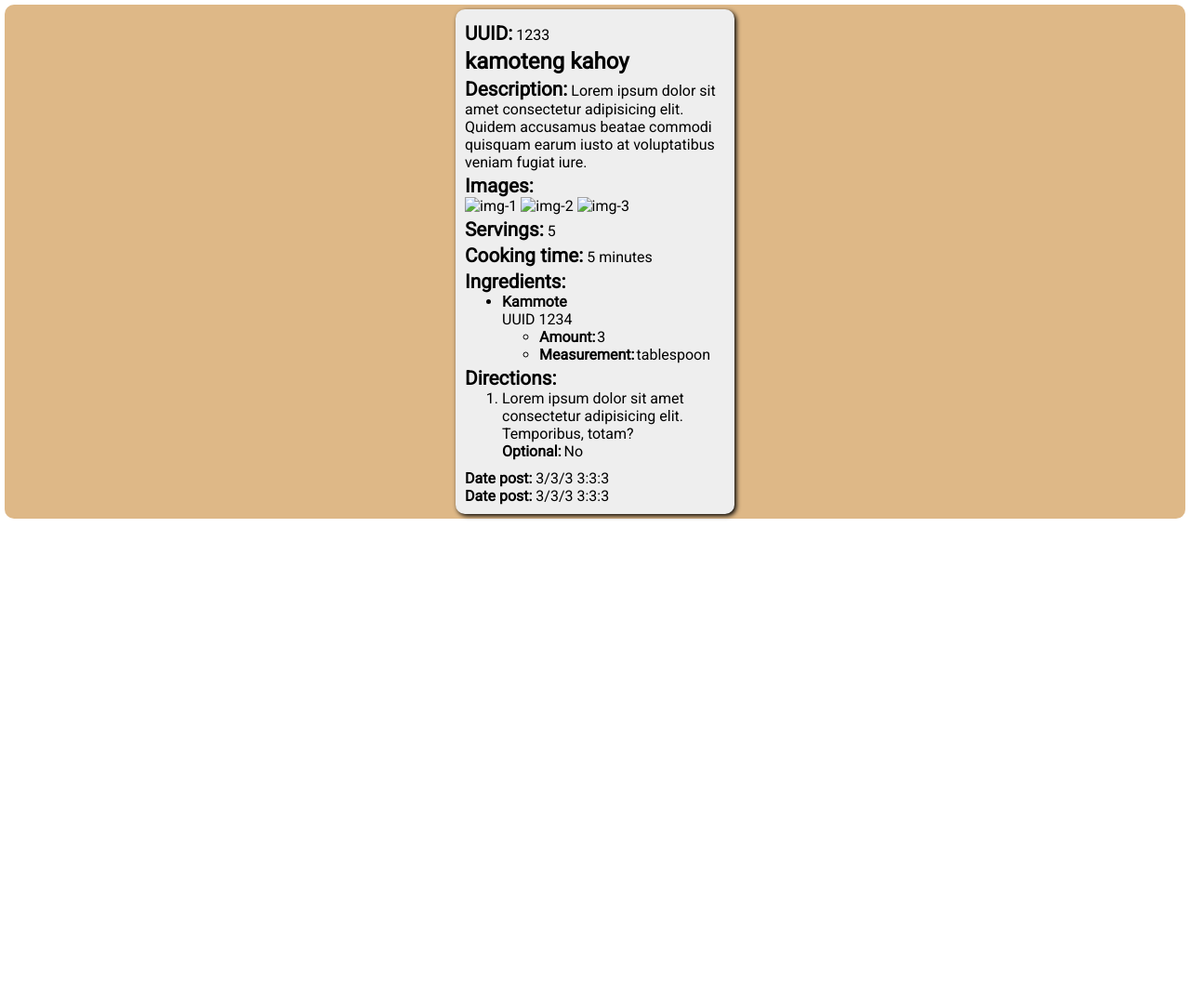
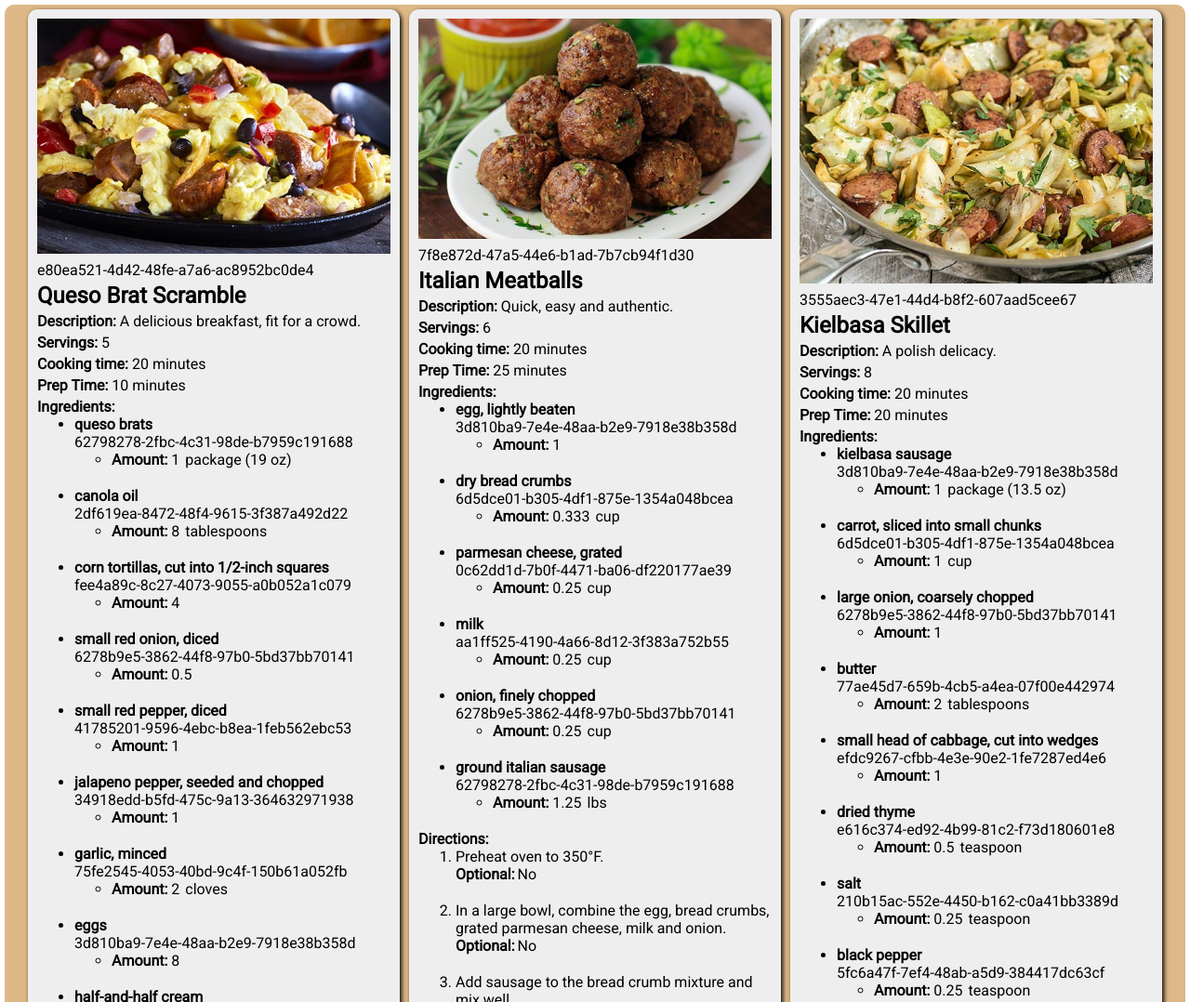
Before and after one commit to Lougerb/crescendoskilltest-JS, a plain HTML site: page index.html in a window 1280 px wide. Shown: the top 1078 px of the page at 93% size. Before the commit the page ends 800 px from the top, so only its background shows below. Drawn offline with Linux system fonts and the light colour scheme.

Commit message:
api recipe working

```diff
--- a/index.html
+++ b/index.html
@@ -10,14 +10,16 @@
   <body>
     <div id="wrapper">
       <section id="recipe"></section>
+
       <template id="recipe-template">
         <div class="food">
+          <img src="" alt="" class="food-img" />
           <div class="recipe-subtitle-wrapper">
-            <span class="recipe-subtitle">UUID:</span>
+            <!-- <span class="recipe-subtitle">UUID:</span> -->
             <span class="food-id">1233</span>
           </div>
 
-          <h1 class="food-title">kamoteng kahoy</h1>
+          <h1 class="food-title">Food Title</h1>
           <div class="recipe-subtitle-wrapper">
             <span class="recipe-subtitle">Description:</span>
             <span class="recipe-subtitle-text description">
@@ -26,14 +28,7 @@
               veniam fugiat iure.
             </span>
           </div>
-          <div class="recipe-subtitle-wrapper">
-            <span class="recipe-subtitle">Images:</span>
-            <div class="img-wrapper">
-              <img src="" alt="img-1" class="recipie-img-full" />
-              <img src="" alt="img-2" class="recipie-img-med" />
-              <img src="" alt="img-3" class="recipie-img-sm" />
-            </div>
-          </div>
+
           <div class="recipe-subtitle-wrapper">
             <span class="recipe-subtitle">Servings:</span>
             <span class="recipe-subtitle-text servings">5</span>
@@ -46,34 +41,38 @@
             </span>
           </div>
           <div class="recipe-subtitle-wrapper">
+            <span class="recipe-subtitle">Prep Time:</span>
+            <span class="recipe-subtitle-text">
+              <span class="preptime">5</span>
+              <span>minutes</span>
+            </span>
+          </div>
+          <div class="recipe-subtitle-wrapper">
             <span class="recipe-subtitle">Ingredients:</span>
-            <ul class="ingredient">
+            <ul class="ingredient"></ul>
+            <template class="ingredient-template">
               <li>
                 <h4 class="ingredient-title">Kammote</h4>
                 <span>
-                  <span>UUID</span>
+                  <!-- <span class="ingredient-subtitle">UUID</span> -->
                   <span class="ingredient-id">1234</span>
                 </span>
                 <ul>
                   <li>
                     <div>
-                      <h4 class="ingredient-subtitle">Amount:</h4>
+                      <span class="ingredient-subtitle">Amount:</span>
                       <span class="amount">3</span>
-                    </div>
-                  </li>
-                  <li>
-                    <div>
-                      <h4 class="ingredient-subtitle">Measurement:</h4>
-                      <span class="measurement">tablespoon</span>
+                      <span class="measurement">pieces</span>
                     </div>
                   </li>
                 </ul>
               </li>
-            </ul>
+            </template>
           </div>
           <div class="recipe-subtitle-wrapper">
             <span class="recipe-subtitle">Directions:</span>
-            <ol>
+            <ol class="direction-list"></ol>
+            <template class="direction-template">
               <li>
                 <span class="instruction">
                   Lorem ipsum dolor sit amet consectetur adipisicing elit.
@@ -84,7 +83,7 @@
                   <span class="optional">No</span>
                 </span>
               </li>
-            </ol>
+            </template>
           </div>
           <div class="date">
             <div class="date-wrapper">
@@ -92,13 +91,16 @@
               <span class="date-time post">3/3/3 3:3:3</span>
             </div>
             <div class="date-wrapper">
-              <span class="date-title">Date post:</span>
+              <span class="date-title">Edit post:</span>
               <span class="date-time edit">3/3/3 3:3:3</span>
             </div>
           </div>
         </div>
       </template>
-      <div id="specials"></div>
+      <section id="specials"></section>
+      <template id="specials-template">
+        <div class="special-food"></div>
+      </template>
     </div>
     <script src="/js/script.js"></script>
   </body>
--- a/js/script.js
+++ b/js/script.js
@@ -10,7 +10,6 @@ async function getRecipe() {
   // console.log(recipe.recipes);
 
   const recipeList = recipe.recipes;
-  // console.log(recipeList);
 
   recipeList.forEach((food) => {
     // Datastruct
@@ -20,12 +19,10 @@ async function getRecipe() {
       description,
       images: { full: imgFull, medium: imgMed, small: imgSM },
       servings,
-      preptime,
-      cooktime,
-      ingredients: [
-        { uuid: ingredientsID, amount, measurement, name: ingredientName },
-      ],
-      directions: [{ instructions, optional }],
+      prepTime,
+      cookTime,
+      ingredients,
+      directions,
       postDate,
       editDate,
     } = food;
@@ -34,28 +31,71 @@ async function getRecipe() {
     // Copy the node
     const newRecipe = document.importNode(recipeWrapper.content, true);
     // Defining elements to be inserted by datas
-    const foodUUID = document.querySelector(".food-id");
-    const foodTitle = document.querySelector(".food-title");
-    const foodDesc = document.querySelector(".description");
-    const foodServ = document.querySelector(".servings");
-    // const foodCookTime = document.querySelector(".cooktime");
-    // const foodCookTime = document.querySelector(".cooktime");
-    // const foodCookTime = document.querySelector(".cooktime");
-    // const foodCookTime = document.querySelector(".cooktime");
-    // const foodCookTime = document.querySelector(".cooktime");
-    // const foodUUID = document.querySelector(".food-title");
+    const foodUUID = newRecipe.querySelector(".food-id");
+
+    const foodTitle = newRecipe.querySelector(".food-title");
+    const foodDesc = newRecipe.querySelector(".description");
+    const foodServ = newRecipe.querySelector(".servings");
+    const foodPrepTime = newRecipe.querySelector(".preptime");
+    const foodCookTime = newRecipe.querySelector(".cooktime");
+    const foodimg = newRecipe.querySelector(".food-img");
+
+    const foodPostTime = newRecipe.querySelector(".post");
+    const foodEditTime = newRecipe.querySelector(".edit");
     // console.log(foodID);
+    foodimg.setAttribute("src", imgMed);
+    foodUUID.textContent = foodID;
+    foodTitle.textContent = title;
+    foodDesc.textContent = description;
+    foodServ.textContent = servings;
+    foodPrepTime.textContent = prepTime;
+    foodCookTime.textContent = cookTime;
 
+    Object.entries(ingredients).forEach((ingredientArr, ingredientKey) => {
+      const [
+        ingredientNum,
+        { uuid: ingredientsID, amount, measurement, name: ingredientName },
+      ] = ingredientArr;
+      const ingredientListTemplate = newRecipe.querySelector(
+        ".ingredient-template"
+      );
+      const ingredientList = newRecipe.querySelector(".ingredient");
+      const newIngredient = document.importNode(
+        ingredientListTemplate.content,
+        true
+      );
+      const ingredientTitle = newIngredient.querySelector(".ingredient-title");
+      const ingredientID = newIngredient.querySelector(".ingredient-id");
+      const ingredientAmount = newIngredient.querySelector(".amount");
+      const ingredientMeasure = newIngredient.querySelector(".measurement");
+      ingredientTitle.textContent = ingredientName;
+      ingredientID.textContent = ingredientsID;
+      ingredientAmount.textContent = amount;
+      ingredientMeasure.textContent = measurement;
+      ingredientList.appendChild(newIngredient);
+
+      // const sampleID = "3d810ba9-7e4e-48aa-b2e9-7918e38b358d";
+
+      // if (sampleID == ingredientsID) {
+      //   console.log(ingredientName);
+      // }
+    });
+    Object.entries(directions).forEach((directArr, directKey) => {
+      const [num, { instructions, optional }] = directArr;
+      const directTemplate = newRecipe.querySelector(".direction-template");
+      const directList = newRecipe.querySelector(".direction-list");
+      const newDirect = document.importNode(directTemplate.content, true);
+      const directInstruct = newDirect.querySelector(".instruction");
+      const directOption = newDirect.querySelector(".optional");
+
+      directInstruct.textContent = instructions;
+      directOption.textContent = optional ? "Yes" : "No";
+      directList.appendChild(newDirect);
+    });
+
+    foodPostTime.textContent = postDate;
+    foodEditTime.textContent = editDate;
     recipieSection.appendChild(newRecipe);
-    // foodUUID.textContent = `${foodID}`;
-    // foodTitle.textContent = `${title}`;
-    // foodDesc.textContent = description;
-    // foodServ.textContent = servings;
-    foodUUID.textContent = `123123123123`;
-    foodTitle.textContent = `xd title`;
-    foodDesc.textContent = `lorem10`;
-    foodServ.textContent = `4`;
-    // recipieSection.appendChild(newRecipe);
   });
 }
 getRecipe();
--- a/sass/main.scss
+++ b/sass/main.scss
@@ -10,27 +10,35 @@ body {
   display: flex;
   justify-content: center;
   flex-wrap: wrap;
+  // display: grid;
+  // grid-template-columns: auto auto;
+  // grid-template-rows: auto;
   background-color: burlywood;
   border-radius: 10px;
   margin: 5px;
 }
 .food {
   margin: 5px;
-  width: 300px;
+  width: 400px;
+  height: fit-content;
   background-color: #eee;
   box-shadow: 2px 2px 5px black;
   border-radius: 10px;
   padding: 10px;
   box-sizing: border-box;
+  &-img {
+    width: 100%;
+  }
 }
 
 .recipe {
   &-subtitle {
-    font-size: 1.3em;
+    font-size: 1em;
     font-weight: bold;
     &-wrapper {
       margin: 4px 0;
       li {
+        margin-bottom: 20px;
         // display: flex;
         // flex-direction: column;
         .optional-wrapper {
@@ -39,34 +47,17 @@ body {
           }
           display: flex;
         }
-        ul {
-          li {
-            div {
-              display: flex;
-              h4 {
-                margin-right: 2px;
-              }
-            }
-          }
-        }
       }
     }
   }
 }
-// .ingredient {
-//   li {
-//     ul {
-//       li {
-//         div {
-//           display: flex;
-//           h4 {
-//             margin-right: 2px;
-//           }
-//         }
-//       }
-//     }
-//   }
-// }
+.ingredient-subtitle {
+  font-weight: bold;
+}
+
+.amount {
+  margin-right: 2px;
+}
 .date {
   margin-top: 10px;
 
```
Also changed, not shown: css/main.css, img/brussel_chips--m.jpg (added), img/brussel_chips--s.jpg (added), img/brussel_chips.jpg (added), img/italian_meatballs--m.jpg (added), img/italian_meatballs--s.jpg (added), img/italian_meatballs.jpg (added), img/kielbasa_skillet--m.jpg (added), img/kielbasa_skillet--s.jpg (added), img/kielbasa_skillet.jpg (added), img/pancake_mountain--m.jpg (added), img/pancake_mountain--s.jpg (added), img/pancake_mountain.jpg (added), img/queso_brat_scramble--m.jpg (added), 1 more files, 1 other file.
